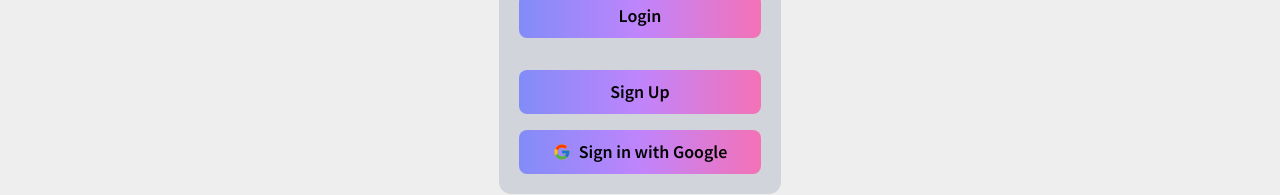
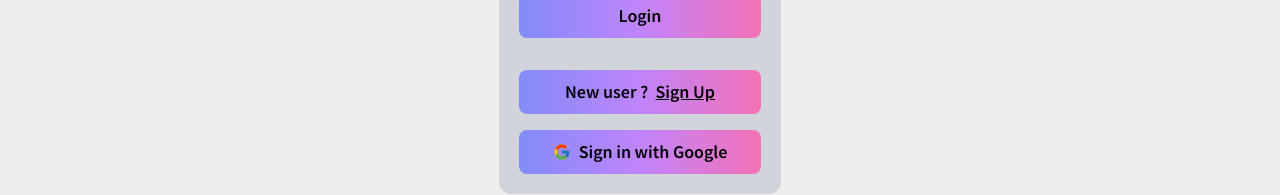
Before and after one commit to gurudattpuranik25/corner-cart, a React (Create React App) app: page /login in a window 1280 px wide. Shown: the part 394-589 px from the top of the page. Built offline with nearby package versions, Linux system fonts and the light colour scheme; no server answers; a web font is replaced by a local one.

Commit message:
initial commit

```diff
--- a/public/index.html
+++ b/public/index.html
@@ -2,7 +2,10 @@
 <html lang="en">
   <head>
     <meta charset="utf-8" />
-    <link rel="icon" href="%PUBLIC_URL%/favicon.ico" />
+    <link
+      rel="icon"
+      href="https://cdn-icons-png.flaticon.com/512/5234/5234583.png"
+    />
     <meta name="viewport" content="width=device-width, initial-scale=1" />
     <meta name="theme-color" content="#000000" />
     <meta
@@ -29,7 +32,7 @@
       work correctly both with client-side routing and a non-root public URL.
       Learn how to configure a non-root public URL by running `npm run build`.
     -->
-    <title>React App</title>
+    <title>Corner Cart</title>
   </head>
   <body>
     <noscript>You need to enable JavaScript to run this app.</noscript>
--- a/src/components/Authentication/Login.js
+++ b/src/components/Authentication/Login.js
@@ -62,7 +62,7 @@ function Login() {
         type="submit"
         className=" w-full bg-gradient-to-r from-indigo-400 via-purple-400 to-pink-400 font-semibold flex justify-center text-lg p-2 rounded-lg"
       >
-        Sign Up
+        New user ? &nbsp; <span className=" underline">Sign Up</span>
       </Link>
       <button
         className="  items-center text-lg gap-2  bg-gradient-to-r from-indigo-400 via-purple-400 font-semibold to-pink-400 flex justify-center p-2 rounded-lg"
```
